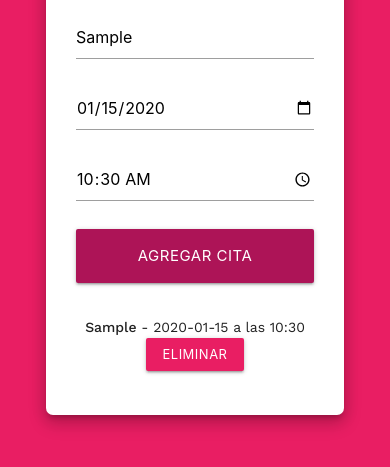
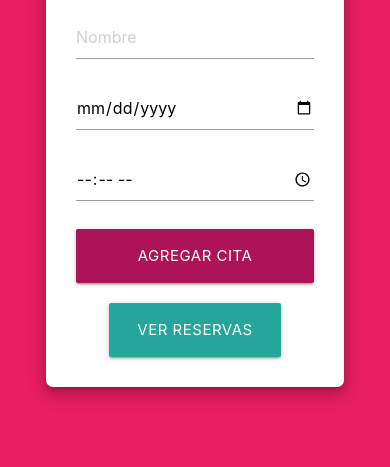
Before and after one commit to CaivYT/TODOTAREA-1-master, a plain HTML site: page index.html in a window 390 px wide. Both pictures are taken after typing "Sample", "2020-01-15", "10:30" into the empty fields and a click on the button "AGREGAR CITA". Shown: the part 289-756 px from the top of the page. Drawn offline with nearby package versions, Linux system fonts and the light colour scheme.

Commit message:
Modificacion html y js mensaje de error y ocultar reservas

```diff
--- a/index.html
+++ b/index.html
@@ -22,12 +22,18 @@
         <input type="date" id="fechaCita">
         <input type="time" id="horaCita">
         <button class="center-aling hoverable btn-large pink darken-3 waves-effect waves-ligth" onclick="agregarCita()">Agregar Cita</button>
-       <ul id="listadoCitas">
-           <!--<span>Tarea prueba</span> <button class="borrar-btn">Eliminar</button></li>
-            <li>Tarea prueba <button class="borrar-btn">Eliminar</button></li>
-            <li>Tarea prueba <button class="borrar-btn">Eliminar</button></li>
-            -->
-        </ul>
+        <div id="mensajeError" class="red-text center-align" style="display: none;">
+            <h5>Por favor llena los campos requeridos.</h5>
+        </div>
+        <div class="Reserva">
+            <button id="btnReservas" class="center-aling hoverable btn-large" onclick="toggleReservas()">Ver reservas</button>
+            <ul id="listadoCitas" style="display: none;">
+                <!--<span>Tarea prueba</span> <button class="borrar-btn">Eliminar</button></li>
+                 <li>Tarea prueba <button class="borrar-btn">Eliminar</button></li>
+                 <li>Tarea prueba <button class="borrar-btn">Eliminar</button></li>
+                 -->
+            </ul>
+        </div>
     </div>
     <!--JavaScript at end of body for optimized loading-->
     <script type="text/javascript" src="js/materialize.min.js"></script>
--- a/toDoTareas.js
+++ b/toDoTareas.js
@@ -4,14 +4,33 @@ function agregarCita() {
     const nombreCita = document.getElementById("nombreCita").value.trim();
     const fechaCita = document.getElementById("fechaCita").value;
     const horaCita = document.getElementById("horaCita").value;
+    const mensajeError = document.getElementById("mensajeError");
+    const listadoCitas = document.getElementById("listadoCitas");
 
     if (nombreCita === "" || fechaCita === "" || horaCita === "") {
-        alert("Por favor completa todos los campos");
+        mensajeError.textContent = "Por favor llena los campos requeridos.";
+        mensajeError.style.display = "block";
         return;
     }
 
-    const listadoCitas = document.getElementById("listadoCitas");
+    // Verificar si ya existe una cita en esa fecha y hora
+    let citaDuplicada = false;
+    document.querySelectorAll("#listadoCitas li span").forEach(cita => {
+        const citaTexto = cita.textContent;
+        if (citaTexto.includes(`${fechaCita} a las ${horaCita}`)) {
+            citaDuplicada = true;
+        }
+    });
 
+    if (citaDuplicada) {
+        mensajeError.textContent = "Ya existe una cita en esta fecha y hora.";
+        mensajeError.style.display = "block";
+        return;
+    }
+
+    mensajeError.style.display = "none"; // Ocultar el mensaje de error
+
+    // Crear la nueva cita
     const li = document.createElement("li");
     li.innerHTML = `<span><strong>${nombreCita}</strong> - ${fechaCita} a las ${horaCita}</span>
                     <button class="borrar-btn btn-small pink waves-effect waves-light" onClick="borrarCita(this)">Eliminar</button>`;
@@ -19,6 +38,11 @@ function agregarCita() {
     listadoCitas.appendChild(li);
 
     guardarCitasEnLocalStorage();
+
+    // Limpiar los campos después de agregar la cita
+    document.getElementById("nombreCita").value = "";
+    document.getElementById("fechaCita").value = "";
+    document.getElementById("horaCita").value = "";
 }
 
 function borrarCita(elementoCita) {
@@ -30,9 +54,9 @@ function guardarCitasEnLocalStorage() {
     const citas = [];
     document.querySelectorAll("#listadoCitas li").forEach(cita => {
         citas.push({
-            Nombre_Cita: cita.querySelector("span").innerText.split(" - ")[0], // Extrae el nombre
-            Fecha_Cita: cita.querySelector("span").innerText.split(" - ")[1].split(" a las ")[0], // Extrae la fecha
-            Hora_Cita: cita.querySelector("span").innerText.split(" a las ")[1] // Extrae la hora
+            Nombre_Cita: cita.querySelector("span").innerText.split(" - ")[0],
+            Fecha_Cita: cita.querySelector("span").innerText.split(" - ")[1].split(" a las ")[0],
+            Hora_Cita: cita.querySelector("span").innerText.split(" a las ")[1]
         });
     });
 
@@ -42,17 +66,32 @@ function guardarCitasEnLocalStorage() {
 function cargarCitas() {
     const citas = JSON.parse(localStorage.getItem("CitasGuardadas")) || [];
     const listadoCitas = document.getElementById("listadoCitas");
-    listadoCitas.innerHTML = ""; // Limpiar antes de cargar
+    listadoCitas.innerHTML = "";
 
     citas.forEach(cita => {
         const li = document.createElement("li");
         li.innerHTML = `<span><strong>${cita.Nombre_Cita}</strong> - ${cita.Fecha_Cita} a las ${cita.Hora_Cita}</span>
-                        <button class="borrar-btn" onClick="borrarCita(this)">Eliminar</button>`;
+                        <button class="borrar-btn btn-small pink waves-effect waves-light" onClick="borrarCita(this)">Eliminar</button>`;
 
         listadoCitas.appendChild(li);
     });
 }
 
+// Nueva función para alternar la visibilidad de la lista de reservas
+function toggleReservas() {
+    const listadoCitas = document.getElementById("listadoCitas");
+    const botonReservas = document.getElementById("btnReservas");
+
+    if (listadoCitas.style.display === "none" || listadoCitas.style.display === "") {
+        listadoCitas.style.display = "block";
+        botonReservas.textContent = "Esconder reservas";
+    } else {
+        listadoCitas.style.display = "none";
+        botonReservas.textContent = "Ver reservas";
+    }
+}
+
+// Evento para detectar 'Enter' en el campo de nombre y agregar cita
 const inputNombreCita = document.getElementById("nombreCita");
 inputNombreCita.addEventListener("keypress", function (tecla) {
     if (tecla.key === "Enter") {
```
